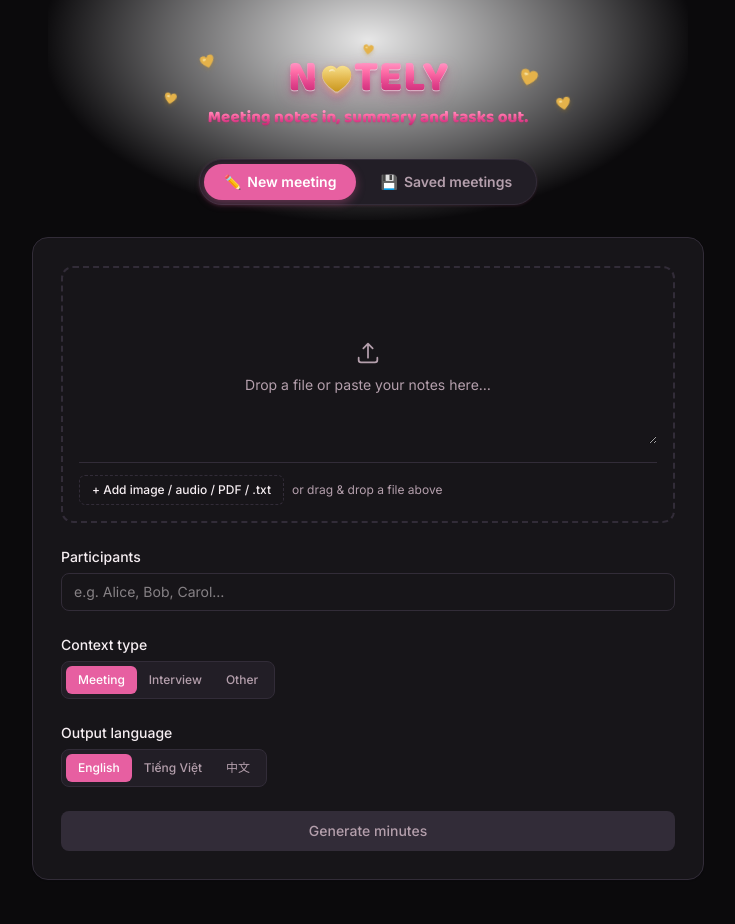
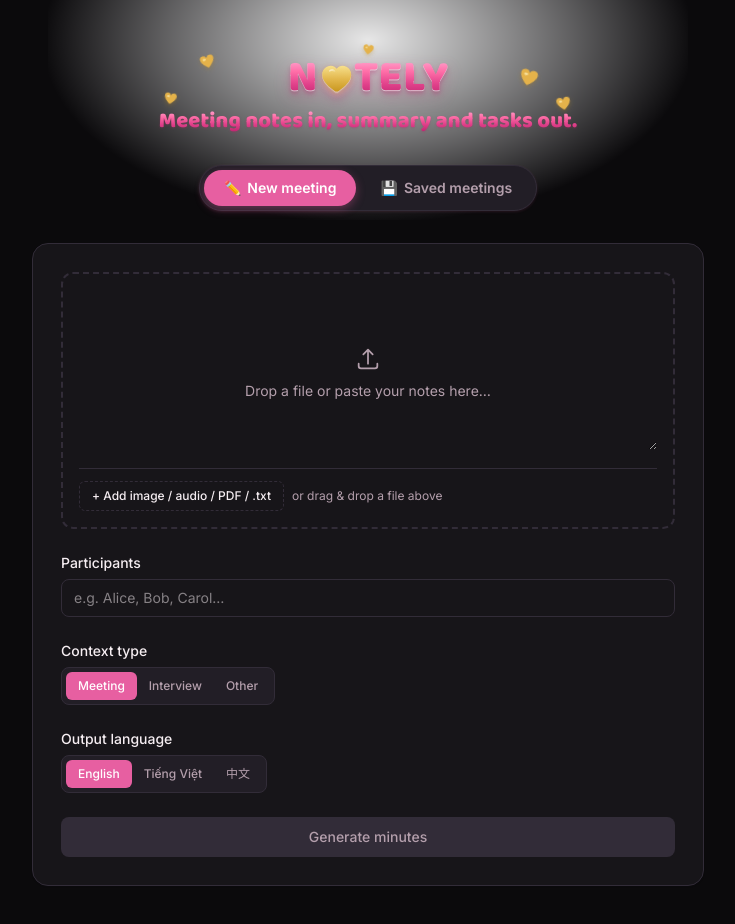
Before and after one commit to thaovywork-blip/VNGG-MeetingApp, a Next.js app: page / in a window 1280 px wide. Shown: the top 924 px of the page, without its empty margins (272-1007 px from the left). Built offline with nearby package versions, Linux system fonts and the light colour scheme.

Commit message:
style: enlarge tagline by 30%

```diff
--- a/app/globals.css
+++ b/app/globals.css
@@ -235,7 +235,7 @@ body {
   display: inline-block;
   font-family: var(--font-baloo), system-ui, sans-serif;
   font-weight: 700;
-  font-size: clamp(0.8rem, 1.9vw, 1.05rem);
+  font-size: clamp(1.04rem, 2.47vw, 1.37rem);
   line-height: 1.15;
   letter-spacing: 0.005em;
   background: linear-gradient(180deg, #ffb3d9 0%, #ff6fa8 35%, #e0408a 65%, #b8226a 100%);
```
